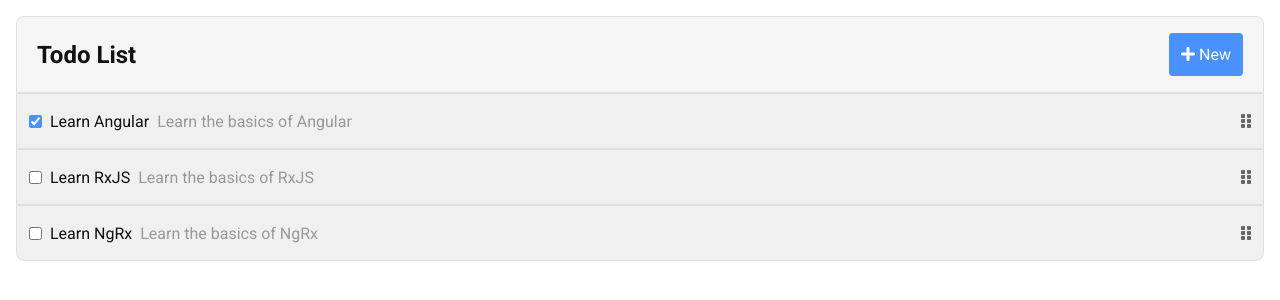
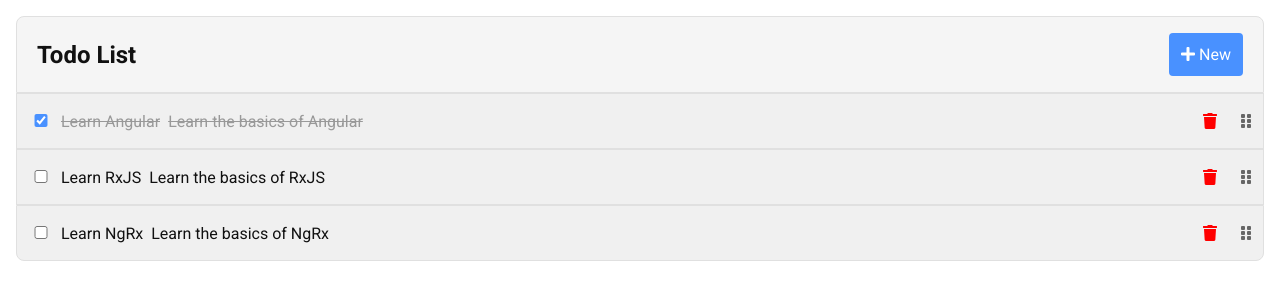
Before and after one commit to aziznal/angular-todo-app-template, an Angular app: page /todo in a window 1280 px wide. Shown: the top 300 px of the page. Built offline with nearby package versions, Linux system fonts and the light colour scheme.

Commit message:
Hookup create, update, and delete

```diff
--- a/src/app/components/todo-item/todo-item.component.html
+++ b/src/app/components/todo-item/todo-item.component.html
@@ -1,23 +1,92 @@
 <div class="todo-body">
-  <!-- Checkbox for completing / uncompleting todo -->
+  <!-- Checkbox -->
+  <div>
     <input
       type="checkbox"
       [checked]="todo.completed"
-    (change)="setCompletion($event.returnValue)"
+      (change)="setCompletion(checkbox.checked)"
       [id]="'todo' + todo.id"
+      *ngIf="!isEditMode"
+      #checkbox
     />
 
+    <!-- Edit Mode -->
+    <div class="d-flex fx-row fx-cross-axis-center gap-1">
+      <input
+        type="text"
+        [(ngModel)]="editedTodo.title"
+        [value]="todo.title"
+        (keydown.enter)="_turnOffEditMode()"
+        (keydown.esc)="_turnOffEditMode()"
+        *ngIf="isEditMode"
+        #titleInput
+      >
+    </div>
+  </div>
+
+  <!-- Title -->
   <label
-    [for]="'todo' + todo.id"
     class="title"
+    (click)="_turnOnEditMode({ focus: 'title' })"
+    (keydown.enter)="_turnOnEditMode({ focus: 'title' })"
+    (keydown.space)="_turnOnEditMode({ focus: 'title' })"
+    *ngIf="!isEditMode"
+    tabindex="0"
+    [class.completed]="todo.completed"
   >
     {{ todo.title }}
   </label>
 
-  <!-- description -->
-  <div class="description">
+  <!-- Description -->
+  <div class="description fx-fill">
+    <span
+      (click)="_turnOnEditMode({ focus: 'description' })"
+      (keydown.enter)="_turnOnEditMode({ focus: 'description' })"
+      (keydown.space)="_turnOnEditMode({ focus: 'description' })"
+      *ngIf="!isEditMode"
+      tabindex="0"
+      [class.completed]="todo.completed"
+    >
       {{ todo.description }}
+    </span>
+
+    <!-- Edit mode -->
+    <div class="d-flex fx-row fx-cross-axis-center gap-1">
+      <input
+        type="text"
+        [(ngModel)]="editedTodo.description"
+        [value]="todo.description"
+        (keydown.enter)="_turnOffEditMode()"
+        (keydown.esc)="_turnOffEditMode()"
+        *ngIf="isEditMode"
+        #descriptionInput
+      >
+
+      <!-- tick icon -->
+      <i
+        class="fas fa-check mr-6"
+        (click)="_turnOffEditMode()"
+        (keydown.enter)="_turnOffEditMode()"
+        (keydown.space)="_turnOffEditMode()"
+        *ngIf="isEditMode"
+        style="cursor: pointer; color: green;"
+        tabindex="0"
+      ></i>
+    </div>
   </div>
 </div>
 
+<div class="d-flex fx-row gap-6">
+  <!-- Delete icon -->
+  <i
+    class="fas fa-trash"
+    style="cursor: pointer; color: red;"
+    (click)="delete()"
+    (keydown.enter)="delete()"
+    (keydown.space)="delete()"
+    tabindex="0"
+  ></i>
+
+  <!-- Drag icon -->
   <i class="handle fas fa-grip-vertical"></i>
+</div>
--- a/src/app/components/todo-item/todo-item.component.scss
+++ b/src/app/components/todo-item/todo-item.component.scss
@@ -33,7 +33,7 @@
 
   align-items: center;
 
-  width: 95%;
+  width: 100%;
 
   gap: 8px;
 }
@@ -55,6 +55,10 @@
 
 input[type='checkbox'] {
   accent-color: var(--color-primary-400);
+
+  cursor: pointer;
+
+  width: 24px;
 }
 
 .handle {
@@ -62,3 +66,15 @@
 
   color: var(--color-gray-500);
 }
+
+input {
+  font-size: 1rem;
+
+  width: 100%;
+}
+
+.completed {
+  text-decoration: line-through;
+
+  color: var(--color-gray-400);
+}
--- a/src/app/components/todo-item/todo-item.component.ts
+++ b/src/app/components/todo-item/todo-item.component.ts
@@ -1,28 +1,40 @@
 import { Todo } from './../../models/todo.model';
-import { Component, EventEmitter, Input, OnInit, Output } from '@angular/core';
+import { Component, ElementRef, EventEmitter, Input, OnChanges, OnInit, Output, ViewChild } from '@angular/core';
 
 @Component({
   selector: 'app-todo-item',
   templateUrl: './todo-item.component.html',
   styleUrls: ['./todo-item.component.scss'],
 })
-export class TodoItemComponent implements OnInit {
+export class TodoItemComponent implements OnInit, OnChanges {
+  @ViewChild('titleInput')
+  titleInputRef!: ElementRef<HTMLInputElement>;
+
+  @ViewChild('descriptionInput')
+  descriptionInputRef!: ElementRef<HTMLInputElement>;
+
   @Input()
   todo!: Todo;
-
-  @Output()
-  completed = new EventEmitter<boolean>();
 
   @Output()
   updated = new EventEmitter<Todo>();
 
   @Output()
-  deleted = new EventEmitter<Todo>();
+  deleted = new EventEmitter<number>();
+
+  isEditMode = false;
+
+  // used when editing a todo
+  editedTodo: Todo = { ...this.todo };
 
   ngOnInit(): void {
     if (!this.todo) {
       throw new Error('Todo is not defined');
     }
+  }
+
+  ngOnChanges(): void {
+    this.editedTodo = { ...this.todo };
   }
 
   complete(): void {
@@ -46,6 +58,30 @@
   }
 
   delete(): void {
-    this.deleted.emit(this.todo);
+    this.deleted.emit(this.todo.id);
+  }
+
+  _turnOnEditMode(options?: { focus?: 'description' | 'title' }) {
+    this.isEditMode = true;
+
+    this.editedTodo = { ...this.todo };
+
+    if (options?.focus === 'title') {
+      setTimeout(() => {
+        this.titleInputRef.nativeElement.focus();
+      });
+    }
+
+    if (options?.focus === 'description') {
+      setTimeout(() => {
+        this.descriptionInputRef.nativeElement.focus();
+      });
+    }
+  }
+
+  _turnOffEditMode() {
+    this.isEditMode = false;
+
+    this.update(this.editedTodo);
   }
 }
--- a/src/app/screens/todo-page/todo-page.component.html
+++ b/src/app/screens/todo-page/todo-page.component.html
@@ -2,7 +2,7 @@
   <div id="header">
     <h2>Todo List</h2>
 
-    <button>
+    <button (click)="createTodo()">
       <i class="fas fa-plus"></i>
 
       New
@@ -13,6 +13,8 @@
     <app-todo-item
       *ngFor="let todo of todo"
       [todo]="todo"
+      (updated)="updateTodo($event)"
+      (deleted)="deleteTodo($event)"
     ></app-todo-item>
   </ng-container>
 </div>
--- a/src/app/screens/todo-page/todo-page.component.ts
+++ b/src/app/screens/todo-page/todo-page.component.ts
@@ -11,6 +11,15 @@
 
   todos$ = this.todoService.getTodoItems();
 
+  createTodo() {
+    this.todoService.addTodoItem({
+      id: Math.floor(Math.random() * 1000),
+      title: 'New Todo',
+      description: 'New Todo Description',
+      completed: false,
+    });
+  }
+
   deleteTodo(id: number) {
     this.todoService.deleteTodoItem(id);
   }
```
Also changed, not shown: src/app/app.module.ts (+5 -12 lines). Lines whose indentation alone changed are shown as unchanged.
